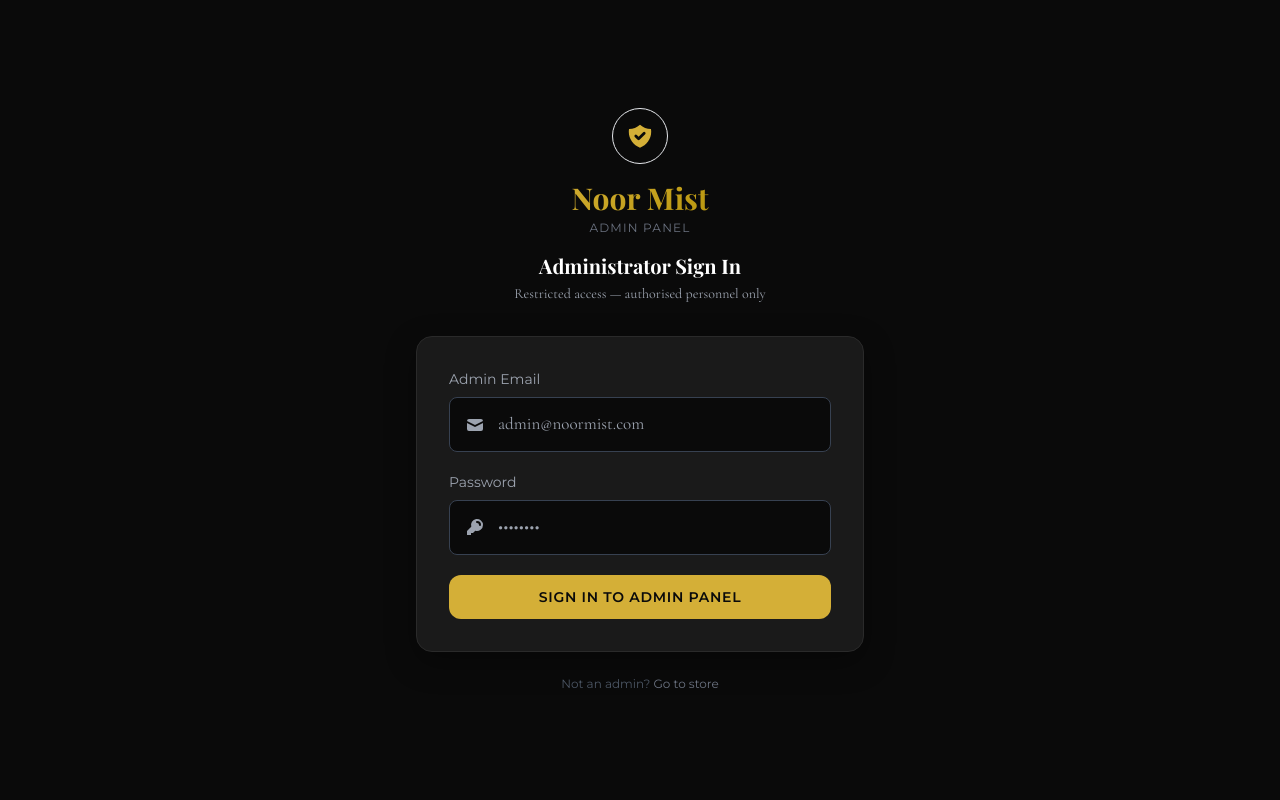
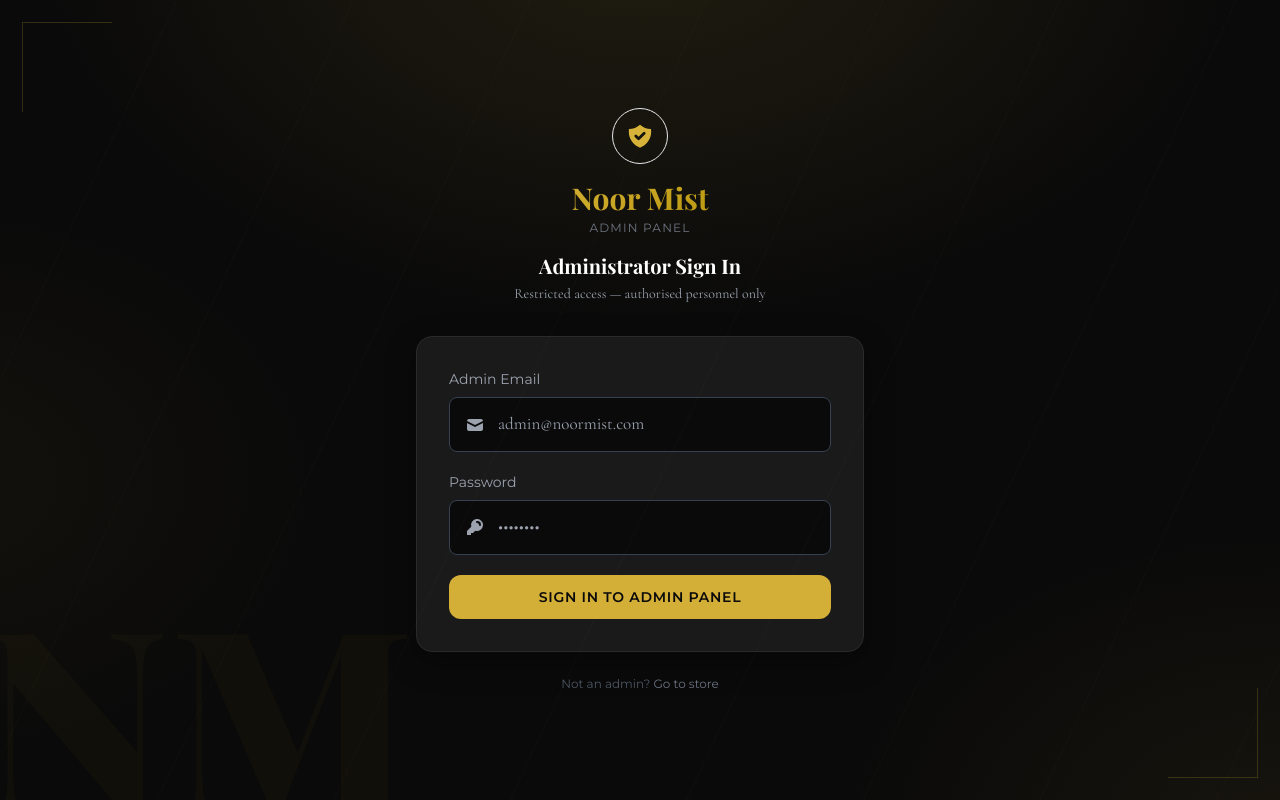
Before and after one commit to drumaiskhan/Noor-Mist, a React (Vite) app in the folder frontend/: page /admin/login in a window 1280 px wide. Built offline with nearby package versions, Linux system fonts and the light colour scheme; no server answers; a web font is replaced by a local one.

Commit message:
Update theme builder and styling changes

```diff
--- a/frontend/src/styles/globals.css
+++ b/frontend/src/styles/globals.css
@@ -111,9 +111,41 @@ html {
    Background Flourish toggle/intensity slider — in the Theme
    Editor updates this automatically, everywhere, with no extra
    plumbing beyond that one --bg-effect-opacity multiplier.
+
+   IMPORTANT: none of these layers may live as `body`'s own
+   `background`, and none may use a negative z-index. An
+   element's own background always paints strictly behind ALL of
+   its descendants (no z-index can change that), and every real
+   page — MainLayout, AdminLayout, etc. — renders an opaque,
+   full-height wrapper div as a descendant of body/#root. So a
+   flourish layer painted as body's background, or behind #root
+   via z-index:-1, is guaranteed to be covered on every route,
+   not just Shop. Instead every layer here is its own `fixed`
+   pseudo-element, full-viewport or corner-anchored, with a small
+   *positive* z-index — high enough to paint over ordinary page
+   content (which has no z-index of its own) but well under the
+   real UI chrome (Header/BottomNav = z-40, drawers/modals =
+   z-50, the announcement popup = z-[9999]). `pointer-events: none`
+   on every layer keeps it purely decorative — clicks pass
+   straight through to the page underneath.
    ============================================================ */
 body {
   background-color: var(--noir);
+  color: var(--white);
+  font-family: var(--font-body);
+  font-size: var(--body-font-size);
+  line-height: var(--line-height);
+  letter-spacing: var(--letter-spacing);
+  overflow-x: hidden;
+}
+
+/* Soft gold glow + vignette — a fixed, full-viewport overlay instead of
+   body's own background-image, so it renders above every page's opaque
+   wrapper div rather than being silently painted underneath it. */
+#root::after {
+  content: '';
+  position: fixed;
+  inset: 0;
   background-image:
     /* soft gold glow, top of the page — like light falling on the poster's logo */
     radial-gradient(ellipse 1000px 640px at 50% -8%, rgba(var(--gold-rgb), calc(0.16 * var(--bg-effect-opacity))), transparent 60%),
@@ -125,21 +157,16 @@ body {
     repeating-linear-gradient(115deg, rgba(var(--gold-rgb), calc(0.03 * var(--bg-effect-opacity))) 0px, rgba(var(--gold-rgb), calc(0.03 * var(--bg-effect-opacity))) 1px, transparent 1px, transparent 160px),
     /* vignette — darkens the edges so content reads clearly, like the poster's framing */
     radial-gradient(ellipse 1500px 1000px at 50% 40%, transparent 55%, rgba(0, 0, 0, calc(0.4 * var(--bg-effect-opacity))) 100%);
-  background-attachment: fixed;
   background-repeat: no-repeat;
   background-size: cover;
-  position: relative;
-  color: var(--white);
-  font-family: var(--font-body);
-  font-size: var(--body-font-size);
-  line-height: var(--line-height);
-  letter-spacing: var(--letter-spacing);
-  overflow-x: hidden;
+  z-index: 1;
+  pointer-events: none;
+  mix-blend-mode: screen;
 }
 
 /* Thin gold corner frame, fixed to the viewport — echoes the framed
-   edge of the poster art. z-index: -1 keeps it strictly behind every
-   real page element regardless of where it sits in the DOM. */
+   edge of the poster art. Positive z-index (not -1) so it paints above
+   every route's opaque page wrapper, still well below real UI chrome. */
 body::before,
 body::after {
   content: '';
@@ -147,7 +174,7 @@ body::after {
   width: 90px;
   height: 90px;
   border: 1px solid rgba(var(--gold-rgb), calc(0.3 * var(--bg-effect-opacity)));
-  z-index: -1;
+  z-index: 1;
   pointer-events: none;
 }
 body::before {
@@ -164,7 +191,8 @@ body::after {
 }
 
 /* Faint NM monogram watermark, tucked in the bottom-left corner — a
-   whisper of the brand mark, never competing with real content. */
+   whisper of the brand mark, never competing with real content. Same
+   positive, sub-chrome z-index as the rest of the flourish. */
 #root::before {
   content: 'NM';
   position: fixed;
@@ -175,7 +203,7 @@ body::after {
   font-size: 260px;
   line-height: 1;
   color: rgba(var(--gold-rgb), calc(0.045 * var(--bg-effect-opacity)));
-  z-index: -1;
+  z-index: 1;
   pointer-events: none;
   user-select: none;
 }
```
